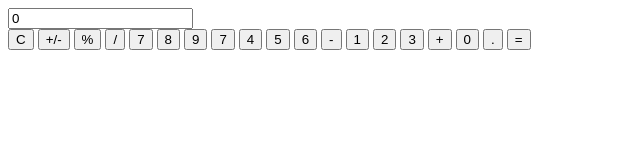
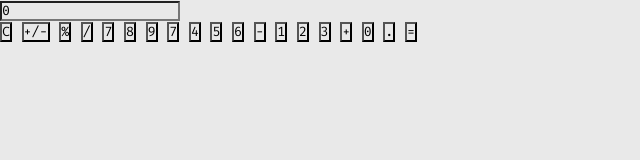
Before and after one commit to GitSnake/JavascriptPortfolio, a plain HTML site: page Calculator/index.html in a window 1280 px wide. Shown: the whole page, without its empty margins (0-640 px from the left). Drawn offline with Linux system fonts and the light colour scheme.

Commit message:
setting global styles

```diff
--- a/Calculator/style.css
+++ b/Calculator/style.css
@@ -1 +1,9 @@
 @import url('https://fonts.googleapis.com/css2?family=Fira+Mono&display=swap');
+
+*{
+  margin: 0;
+  padding: 0;
+  box-sizing: border-box;
+  background-color: #e9e9e9;
+  font-family: "Fira Mono", monospace, sans-serif;
+}
```
